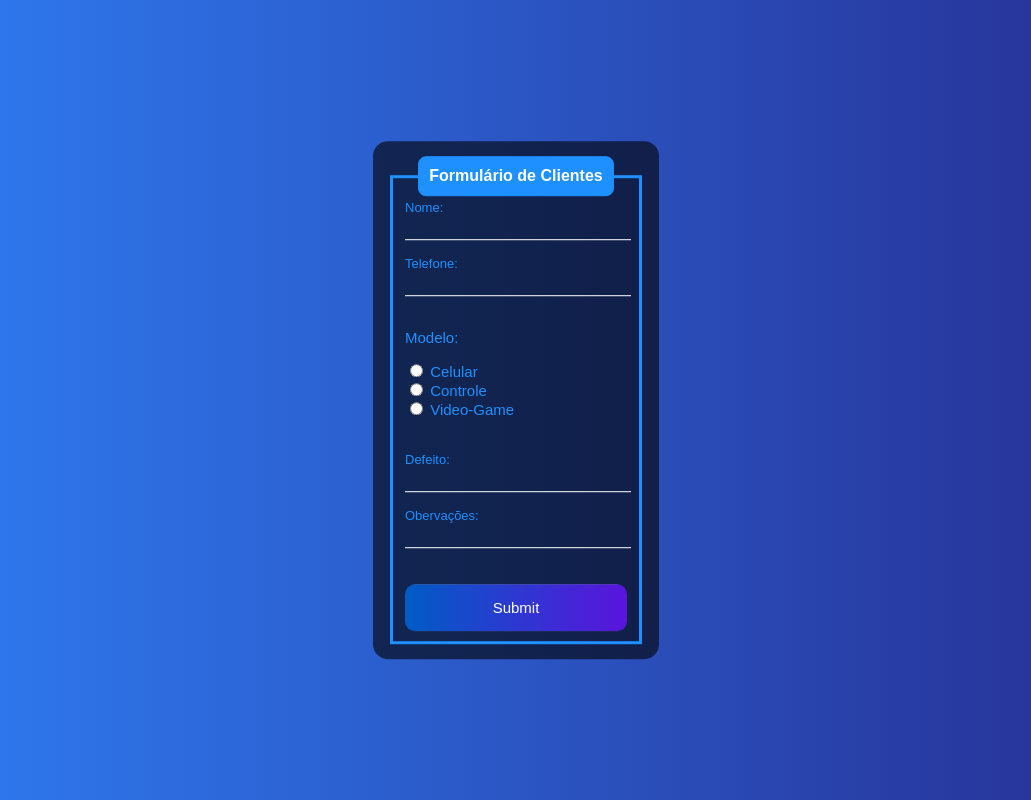
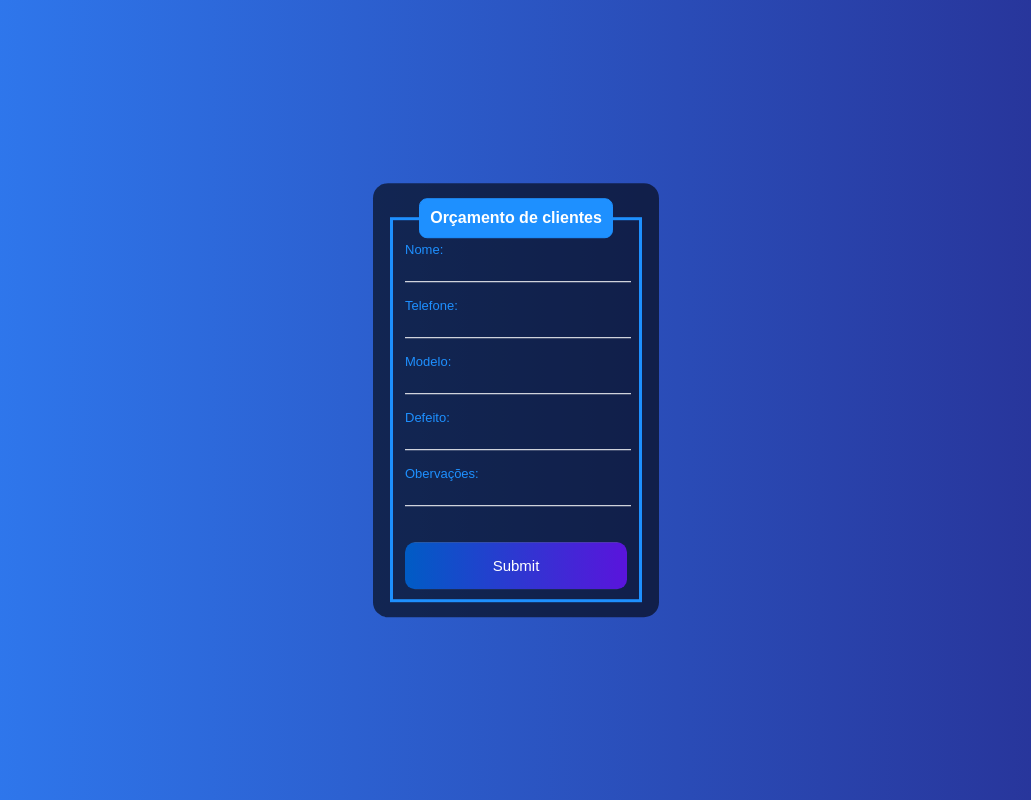
Before and after one commit to OtavioInacio/forms, a plain HTML site: page index.html in a window 1280 px wide. Shown: the whole page, without its empty margins (124-1155 px from the left). Drawn offline with Linux system fonts and the light colour scheme.

Commit message:
Update index.html

```diff
--- a/index.html
+++ b/index.html
@@ -68,6 +68,7 @@
             font-size: 15px;
             cursor: pointer;
             border-radius: 10px;
+            position:relative;
         }
     </style>
 </head>
@@ -75,7 +76,7 @@
     <div class="box">
         <form action="">
             <fieldset>
-                <legend><b>Formulário de Clientes</b></legend>
+                <legend><b>Orçamento de clientes</b></legend>
                 <br>
                 <div class="inputBox">
                     <input type="text" name="nome" id="nome" class="inputUser">
@@ -84,16 +85,11 @@
                 <div class="inputBox">
                     <input type="tel" name="telefone" id="telefone" class="inputUser">
                     <label for="telefone" class="labelInput">Telefone:</label>
-                </div><br>
-                <div class="optionInput">
-                <p>Modelo:</p>
-                <input type="radio" id="celular" name="modelo" value="celular" required>
-                <label for="celular">Celular</label><br>
-                <input type="radio" id="controle"name="modelo" value="controle" required>
-                <label for="controle">Controle</label><br>
-                <input type="radio" id="videogame" name="modelo" value="videogame" required>
-                <label for="videogame">Video-Game</label>
-                </div><br><br><br>
+                </div><br><br>
+                <div class="inputBox">
+                    <input type="text" name="modelo" id="modelo" class="inputUser">
+                    <label for="modelo" class="labelInput">Modelo:</label>
+                </div><br><br>
                 <div class="inputBox">
                     <input type="text" name="defeito" id="defeito" class="inputUser">
                     <label for="defeito" class="labelInput">Defeito:</label>
```
